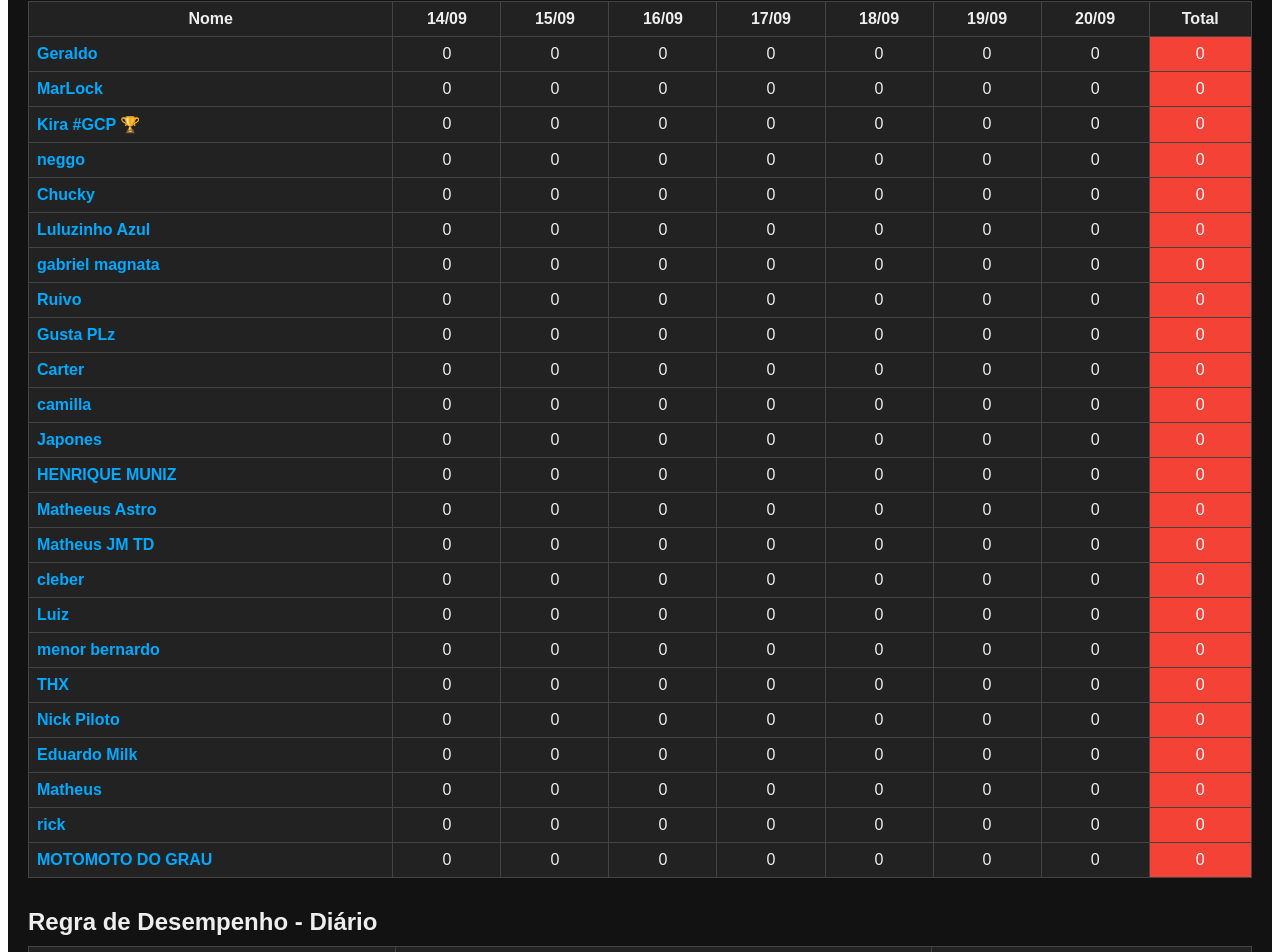
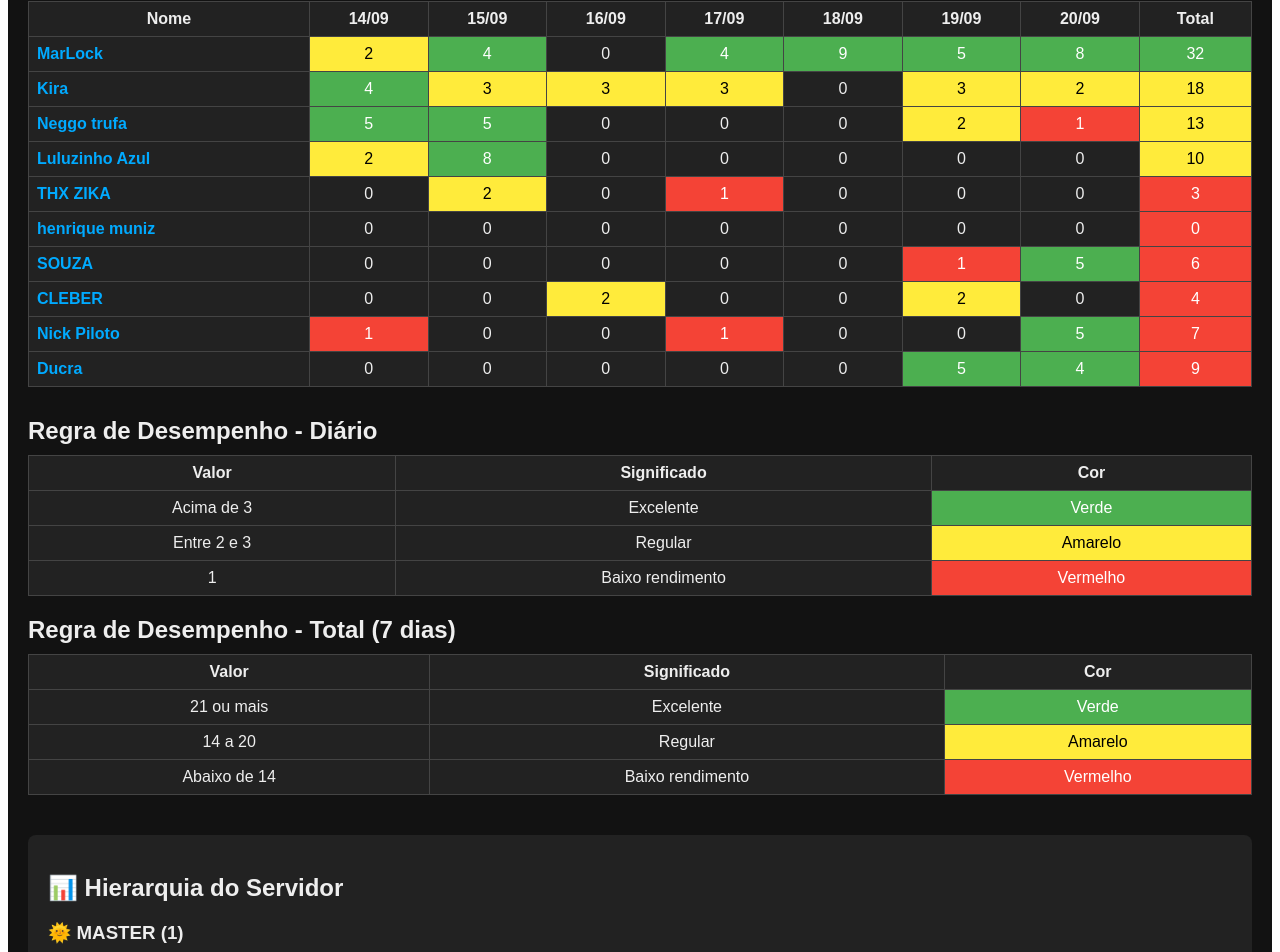
Before and after one commit to pedrohpiri/planilhaeventos, a Vue app: page / in a window 1280 px wide. Shown: the part 1222-2174 px from the top of the page. Built offline with nearby package versions, Linux system fonts and the light colour scheme.

Commit message:
Fix: update EventTable.vue to remove non-hierarchy names from third week and related corrections

```diff
--- a/src/components/EventTable.vue
+++ b/src/components/EventTable.vue
@@ -69,9 +69,9 @@ const weeks = reactive([
         '07/09': p.name === 'Sev7en' ? 2 : p.name === 'MarLock' ? 0 : p.name === 'Geraldo' ? 7 : p.name === 'Chucky' ? 8 : p.name === 'KIRA Nogame' ? 5 : p.name === 'Luluzinho Azul' ? 0 : p.name === 'gabriel magnata' ? 0 : p.name === 'Ruivo' ? 0 : p.name === 'Gusta PLz' ? 0 : p.name === 'dekaze silva' ? 0 : p.name === 'vini toxic' ? 0 : p.name === 'Carter' ? 3 : p.name === 'Kauã' ? 0 : p.name === 'camilla' ? 0 : p.name === 'Japones' ? 0 : p.name === 'HENRIQUE MUNIZ' ? 6 : p.name === 'neggo truffa' ? 6 : p.name === 'Matheus JM TD' ? 0 : p.name === 'cleber' ? 0 : p.name === 'Luiz' ? 0 : p.name === 'Nj1yt' ? 0 : p.name === 'THX' ? 4 : p.name === 'Eduardo Milk' ? 0 : p.name === 'Emierri' ? 0 : p.name === 'isadora' ? 0 : p.name === 'rick' ? 0 : p.name === 'MOTOMOTO DO GRAU' ? 0 : 0,
         '08/09': p.name === 'Sev7en' ? 0 : p.name === 'MarLock' ? 1 : p.name === 'Geraldo' ? 6 : p.name === 'Chucky' ? 3 : p.name === 'KIRA Nogame' ? 6 : p.name === 'Luluzinho Azul' ? 0 : p.name === 'gabriel magnata' ? 0 : p.name === 'Ruivo' ? 0 : p.name === 'Gusta PLz' ? 0 : p.name === 'dekaze silva' ? 0 : p.name === 'vini toxic' ? 0 : p.name === 'Carter' ? 3 : p.name === 'Kauã' ? 0 : p.name === 'camilla' ? 0 : p.name === 'Japones' ? 0 : p.name === 'HENRIQUE MUNIZ' ? 3 : p.name === 'neggo truffa' ? 4 : p.name === 'Matheus JM TD' ? 0 : p.name === 'cleber' ? 0 : p.name === 'Luiz' ? 0 : p.name === 'Nj1yt' ? 2 : p.name === 'THX' ? 0 : p.name === 'Eduardo Milk' ? 1 : p.name === 'Emierri' ? 2 : p.name === 'isadora' ? 0 : p.name === 'rick' ? 0 : p.name === 'MOTOMOTO DO GRAU' ? 0 : 0,
         '09/09': p.name === 'Sev7en' ? 1 : p.name === 'MarLock' ? 2 : p.name === 'Geraldo' ? 6 : p.name === 'Chucky' ? 1 : p.name === 'KIRA Nogame' ? 3 : p.name === 'Luluzinho Azul' ? 0 : p.name === 'gabriel magnata' ? 0 : p.name === 'Ruivo' ? 0 : p.name === 'Gusta PLz' ? 0 : p.name === 'dekaze silva' ? 0 : p.name === 'vini toxic' ? 0 : p.name === 'Carter' ? 1 : p.name === 'Kauã' ? 3 : p.name === 'camilla' ? 1 : p.name === 'Japones' ? 0 : p.name === 'HENRIQUE MUNIZ' ? 0 : p.name === 'neggo truffa' ? 2 : p.name === 'Matheus JM TD' ? 0 : p.name === 'cleber' ? 3 : p.name === 'Luiz' ? 0 : p.name === 'Nj1yt' ? 0 : p.name === 'THX' ? 2 : p.name === 'Eduardo Milk' ? 1 : p.name === 'Emierri' ? 0 : p.name === 'isadora' ? 1 : p.name === 'rick' ? 0 : p.name === 'MOTOMOTO DO GRAU' ? 0 : 0,
-        '10/09': p.name === 'Sev7en' ? 3 : p.name === 'MarLock' ? 1 : p.name === 'Geraldo' ? 8 : p.name === 'Chucky' ? 1 : p.name === 'KIRA Nogame' ? 3 : p.name === 'Luluzinho Azul' ? 0 : p.name === 'gabriel magnata' ? 0 : p.name === 'Ruivo' ? 0 : p.name === 'Gusta PLz' ? 0 : p.name === 'dekaze silva' ? 0 : p.name === 'vini toxic' ? 0 : p.name === 'Carter' ? 1 : p.name === 'Kauã' ? 3 : p.name === 'camilla' ? 1 : p.name === 'Japones' ? 0 : p.name === 'HENRIQUE MUNIZ' ? 0 : p.name === 'neggo truffa' ? 5 : p.name === 'Matheus JM TD' ? 0 : p.name === 'cleber' ? 0 : p.name === 'Luiz' ? 0 : p.name === 'Nj1yt' ? 0 : p.name === 'THX' ? 1 : p.name === 'Eduardo Milk' ? 0 : p.name === 'Emierri' ? 1 : p.name === 'isadora' ? 3 : p.name === 'rick' ? 0 : p.name === 'MOTOMOTO DO GRAU' ? 1 : 0,
+        '10/09': p.name === 'Sev7en' ? 3 : p.name === 'MarLock' ? 1 : p.name === 'Geraldo' ? 8 : p.name === 'Chucky' ? 1 : p.name === 'KIRA Nogame' ? 3 : p.name === 'Luluzinho Azul' ? 0 : p.name === 'gabriel magnata' ? 0 : p.name === 'Ruivo' ? 0 : p.name === 'Gusta PLz' ? 0 : p.name === 'dekaze silva' ? 0 : p.name === 'vini toxic' ? 0 : p.name === 'Carter' ? 1 : p.name === 'Kauã' ? 3 : p.name === 'camilla' ? 1 : p.name === 'Japones' ? 0 : p.name === 'HENRIQUE MUNIZ' ? 0 : p.name === 'neggo truffa' ? 5 : p.name === 'Matheus JM TD' ? 0 : p.name === 'cleber' ? 0 : p.name === 'Luiz' ? 0 : p.name === 'Nj1yt' ? 0 : p.name === 'THX' ? 1 : p.name === 'Eduardo Milk' ? 0 : p.name === 'Emerri' ? 1 : p.name === 'isadora' ? 3 : p.name === 'rick' ? 0 : p.name === 'MOTOMOTO DO GRAU' ? 1 : 0,
         '11/09': p.name === 'Sev7en' ? 3 : p.name === 'MarLock' ? 2 : p.name === 'Geraldo' ? 6 : p.name === 'Chucky' ? 2 : p.name === 'KIRA Nogame' ? 4 : p.name === 'Luluzinho Azul' ? 3 : p.name === 'gabriel magnata' ? 0 : p.name === 'Ruivo' ? 0 : p.name === 'Gusta PLz' ? 0 : p.name === 'dekaze silva' ? 0 : p.name === 'vini toxic' ? 0 : p.name === 'Carter' ? 1 : p.name === 'Kauã' ? 1 : p.name === 'camilla' ? 0 : p.name === 'Japones' ? 0 : p.name === 'HENRIQUE MUNIZ' ? 0 : p.name === 'neggo truffa' ? 3 : p.name === 'Matheus JM TD' ? 0 : p.name === 'cleber' ? 2 : p.name === 'Luiz' ? 0 : p.name === 'Nj1yt' ? 0 : p.name === 'THX' ? 4 : p.name === 'Eduardo Milk' ? 0 : p.name === 'Emierri' ? 1 : p.name === 'isadora' ? 1 : p.name === 'rick' ? 0 : p.name === 'MOTOMOTO DO GRAU' ? 0 : 0,
-        '12/09': p.name === 'Sev7en' ? 5 : p.name === 'MarLock' ? 1 : p.name === 'Geraldo' ? 6 : p.name === 'Chucky' ? 5 : p.name === 'KIRA Nogame' ? 2 : p.name === 'Luluzinho Azul' ? 1 : p.name === 'gabriel magnata' ? 0 : p.name === 'Ruivo' ? 0 : p.name === 'Gusta PLz' ? 0 : p.name === 'dekaze silva' ? 0 : p.name === 'vini toxic' ? 0 : p.name === 'Carter' ? 0 : p.name === 'Kauã' ? 1 : p.name === 'camilla' ? 0 : p.name === 'Japones' ? 0 : p.name === 'HENRIQUE MUNIZ' ? 0 : p.name === 'neggo truffa' ? 5 : p.name === 'Matheus JM TD' ? 0 : p.name === 'cleber' ? 2 : p.name === 'Luiz' ? 0 : p.name === 'Nj1yt' ? 0 : p.name === 'THX' ? 3 : p.name === 'Eduardo Milk' ? 0 : p.name === 'Emierri' ? 0 : p.name === 'isadora' ? 1 : p.name === 'rick' ? 3 : p.name === 'MOTOMOTO DO GRAU' ? 0 : 0,
+        '12/09': p.name === 'Sev7en' ? 5 : p.name === 'MarLock' ? 1 : p.name === 'Geraldo' ? 6 : p.name === 'Chucky' ? 5 : p.name === 'KIRA Nogame' ? 2 : p.name === 'Luluzinho Azul' ? 1 : p.name === 'gabriel magnata' ? 0 : p.name === 'Ruivo' ? 0 : p.name === 'Gusta PLz' ? 0 : p.name === 'dekaze silva' ? 0 : p.name === 'vini toxic' ? 0 : p.name === 'Carter' ? 0 : p.name === 'Kauã' ? 1 : p.name === 'camilla' ? 0 : p.name === 'Japones' ? 0 : p.name === 'HENRIQUE MUNIZ' ? 0 : p.name === 'neggo truffa' ? 5 : p.name === 'Matheus JM TD' ? 0 : p.name === 'cleber' ? 2 : p.name === 'Luiz' ? 0 : p.name === 'Nj1yt' ? 0 : p.name === 'THX' ? 3 : p.name === 'Eduardo Milk' ? 0 : p.name === 'Emerri' ? 0 : p.name === 'isadora' ? 1 : p.name === 'rick' ? 3 : p.name === 'MOTOMOTO DO GRAU' ? 0 : 0,
         '13/09': p.name === 'Sev7en' ? 3 : p.name === 'MarLock' ? 1 : p.name === 'Geraldo' ? 4 : p.name === 'Chucky' ? 2 : p.name === 'KIRA Nogame' ? 5 : p.name === 'Luluzinho Azul' ? 6 : p.name === 'gabriel magnata' ? 0 : p.name === 'Ruivo' ? 0 : p.name === 'Gusta PLz' ? 0 : p.name === 'dekaze silva' ? 0 : p.name === 'vini toxic' ? 0 : p.name === 'Carter' ? 5 : p.name === 'Kauã' ? 3 : p.name === 'camilla' ? 0 : p.name === 'Japones' ? 0 : p.name === 'HENRIQUE MUNIZ' ? 2 : p.name === 'neggo truffa' ? 5 : p.name === 'Matheus JM TD' ? 0 : p.name === 'cleber' ? 0 : p.name === 'Luiz' ? 0 : p.name === 'Nj1yt' ? 0 : p.name === 'THX' ? 0 : p.name === 'Eduardo Milk' ? 0 : p.name === 'Emierri' ? 0 : p.name === 'isadora' ? 3 : p.name === 'rick' ? 1 : p.name === 'MOTOMOTO DO GRAU' ? 1 : 0
       }
     }))
@@ -81,30 +81,16 @@ const weeks = reactive([
     period: '14/09 a 20/09',
     dates: ['14/09', '15/09', '16/09', '17/09', '18/09', '19/09', '20/09'],
     participants: [
-      { name: 'Geraldo', events: { '14/09': 0, '15/09': 0, '16/09': 0, '17/09': 0, '18/09': 0, '19/09': 0, '20/09': 0 } },
-      { name: 'MarLock', events: { '14/09': 0, '15/09': 0, '16/09': 0, '17/09': 0, '18/09': 0, '19/09': 0, '20/09': 0 } },
-      { name: 'Kira #GCP 🏆', events: { '14/09': 0, '15/09': 0, '16/09': 0, '17/09': 0, '18/09': 0, '19/09': 0, '20/09': 0 } },
-      { name: 'neggo', events: { '14/09': 0, '15/09': 0, '16/09': 0, '17/09': 0, '18/09': 0, '19/09': 0, '20/09': 0 } },
-      { name: 'Chucky', events: { '14/09': 0, '15/09': 0, '16/09': 0, '17/09': 0, '18/09': 0, '19/09': 0, '20/09': 0 } },
-      { name: 'Luluzinho Azul', events: { '14/09': 0, '15/09': 0, '16/09': 0, '17/09': 0, '18/09': 0, '19/09': 0, '20/09': 0 } },
-      { name: 'gabriel magnata', events: { '14/09': 0, '15/09': 0, '16/09': 0, '17/09': 0, '18/09': 0, '19/09': 0, '20/09': 0 } },
-      { name: 'Ruivo', events: { '14/09': 0, '15/09': 0, '16/09': 0, '17/09': 0, '18/09': 0, '19/09': 0, '20/09': 0 } },
-      { name: 'Gusta PLz', events: { '14/09': 0, '15/09': 0, '16/09': 0, '17/09': 0, '18/09': 0, '19/09': 0, '20/09': 0 } },
-      { name: 'Carter', events: { '14/09': 0, '15/09': 0, '16/09': 0, '17/09': 0, '18/09': 0, '19/09': 0, '20/09': 0 } },
-      { name: 'camilla', events: { '14/09': 0, '15/09': 0, '16/09': 0, '17/09': 0, '18/09': 0, '19/09': 0, '20/09': 0 } },
-      { name: 'Japones', events: { '14/09': 0, '15/09': 0, '16/09': 0, '17/09': 0, '18/09': 0, '19/09': 0, '20/09': 0 } },
-      { name: 'HENRIQUE MUNIZ', events: { '14/09': 0, '15/09': 0, '16/09': 0, '17/09': 0, '18/09': 0, '19/09': 0, '20/09': 0 } },
-      { name: 'Matheeus Astro', events: { '14/09': 0, '15/09': 0, '16/09': 0, '17/09': 0, '18/09': 0, '19/09': 0, '20/09': 0 } },
-      { name: 'Matheus JM TD', events: { '14/09': 0, '15/09': 0, '16/09': 0, '17/09': 0, '18/09': 0, '19/09': 0, '20/09': 0 } },
-      { name: 'cleber', events: { '14/09': 0, '15/09': 0, '16/09': 0, '17/09': 0, '18/09': 0, '19/09': 0, '20/09': 0 } },
-      { name: 'Luiz', events: { '14/09': 0, '15/09': 0, '16/09': 0, '17/09': 0, '18/09': 0, '19/09': 0, '20/09': 0 } },
-      { name: 'menor bernardo', events: { '14/09': 0, '15/09': 0, '16/09': 0, '17/09': 0, '18/09': 0, '19/09': 0, '20/09': 0 } },
-      { name: 'THX', events: { '14/09': 0, '15/09': 0, '16/09': 0, '17/09': 0, '18/09': 0, '19/09': 0, '20/09': 0 } },
-      { name: 'Nick Piloto', events: { '14/09': 0, '15/09': 0, '16/09': 0, '17/09': 0, '18/09': 0, '19/09': 0, '20/09': 0 } },
-      { name: 'Eduardo Milk', events: { '14/09': 0, '15/09': 0, '16/09': 0, '17/09': 0, '18/09': 0, '19/09': 0, '20/09': 0 } },
-      { name: 'Matheus', events: { '14/09': 0, '15/09': 0, '16/09': 0, '17/09': 0, '18/09': 0, '19/09': 0, '20/09': 0 } },
-      { name: 'rick', events: { '14/09': 0, '15/09': 0, '16/09': 0, '17/09': 0, '18/09': 0, '19/09': 0, '20/09': 0 } },
-      { name: 'MOTOMOTO DO GRAU', events: { '14/09': 0, '15/09': 0, '16/09': 0, '17/09': 0, '18/09': 0, '19/09': 0, '20/09': 0 } }
+      { name: 'MarLock', events: { '14/09': 2, '15/09': 4, '16/09': 0, '17/09': 4, '18/09': 9, '19/09': 5, '20/09': 8 } },
+      { name: 'Kira', events: { '14/09': 4, '15/09': 3, '16/09': 3, '17/09': 3, '18/09': 0, '19/09': 3, '20/09': 2 } },
+      { name: 'Neggo trufa', events: { '14/09': 5, '15/09': 5, '16/09': 0, '17/09': 0, '18/09': 0, '19/09': 2, '20/09': 1 } },
+      { name: 'Luluzinho Azul', events: { '14/09': 2, '15/09': 8, '16/09': 0, '17/09': 0, '18/09': 0, '19/09': 0, '20/09': 0 } },
+      { name: 'THX ZIKA', events: { '14/09': 0, '15/09': 2, '16/09': 0, '17/09': 1, '18/09': 0, '19/09': 0, '20/09': 0 } },
+      { name: 'henrique muniz', events: { '14/09': 0, '15/09': 0, '16/09': 0, '17/09': 0, '18/09': 0, '19/09': 0, '20/09': 0 } },
+      { name: 'SOUZA', events: { '14/09': 0, '15/09': 0, '16/09': 0, '17/09': 0, '18/09': 0, '19/09': 1, '20/09': 5 } },
+      { name: 'CLEBER', events: { '14/09': 0, '15/09': 0, '16/09': 2, '17/09': 0, '18/09': 0, '19/09': 2, '20/09': 0 } },
+      { name: 'Nick Piloto', events: { '14/09': 1, '15/09': 0, '16/09': 0, '17/09': 1, '18/09': 0, '19/09': 0, '20/09': 5 } },
+      { name: 'Ducra', events: { '14/09': 0, '15/09': 0, '16/09': 0, '17/09': 0, '18/09': 0, '19/09': 5, '20/09': 4 } }
     ]
   }
 ])
--- a/src/components/Hierarchy.vue
+++ b/src/components/Hierarchy.vue
@@ -20,7 +20,7 @@ const hierarchy = [
     count: 1,
     icon: '🌞',
     members: [
-      { name: 'Gabiss', html: '@MASTER | 💔Gabiss' }
+      { name: 'Polly', html: '@ORGs | 🎭 Polly' }
     ]
   },
   {
@@ -28,7 +28,7 @@ const hierarchy = [
     count: 1,
     icon: '🌞',
     members: [
-      { name: 'Zack', html: '@ADM | Zack #GCP🏆' }
+      { name: 'Zack', html: '@ADM | Zack #EvT🏆' }
     ]
   },
   {
@@ -36,7 +36,7 @@ const hierarchy = [
     count: 1,
     icon: '🌞',
     members: [
-      { name: 'PH', html: '@Resp.EvT | 🐲 PH 20/24 | 8493' }
+      { name: 'PH', html: '@Resp.EvT | 💔  PH 20/24 | 8493' }
     ]
   },
   {
@@ -44,17 +44,15 @@ const hierarchy = [
     count: 1,
     icon: '🎉',
     members: [
-      { name: 'Sev777en', html: '@Aux.EvT | 🍀 Sev777en | 2450' }
+      { name: 'MarLock', html: '@AuX. EvT |🐲 MarLock #EvT| 1120' }
     ]
   },
   {
     name: 'Líder EvT',
-    count: 3,
+    count: 1,
     icon: '🚀',
     members: [
-      { name: 'Geraldo', html: '@Lid.EvT | 🐲Geraldo | 14158' },
-      { name: 'MarLock', html: '@Lid.EvT |🐲 MarLock#EvT🚀 | 1120' },
-      { name: 'Kira', html: '@Lid. EVT | 🐲Kira #GCP🏆 | 117' }
+      { name: 'Kira', html: '@Lid. EVT | 🐲Kira #EvT 🏆 | 117' }
     ]
   },
   {
@@ -63,39 +61,27 @@ const hierarchy = [
     icon: '🚀',
     members: [
       { name: 'Neggo trufa', html: '@Sub. EVT |🐲Neggo trufa | 1302' },
-      { name: 'Chucky', html: '@Sub.EvT| 🐲 Chucky #85% | 7809' }
+      { name: 'Ducra', html: '@Sub.EvT | 🐲 Ducra | 9959' }
     ]
   },
   {
     name: 'Equipe EvT',
-    count: 11,
+    count: 4,
     icon: '✨',
     members: [
-      { name: 'Camilla', html: '@EvT |🐉Camilla | 30224' },
-      { name: 'Carter', html: '@EvT | 🐲 Carter | 1176' },
-      { name: 'Luiz', html: '@EvT | 🐲 Luiz | 15427' },
-      { name: 'Matheus JM TD', html: '@EvT | 🐲 Matheus JM TD | 12074' },
-      { name: 'Rick Santana', html: '@EVT | 🐲 Rick Santana | 103' },
-      { name: 'Ruivo', html: '@EVT | 🐲 Ruivo | 102' },
-      { name: 'Gusta PLz', html: '@EvT | 🐲Gusta PLz | 4969' },
       { name: 'THX ZIKA', html: '@EvT | 🐲THX ZIKA | 12719' },
       { name: 'henrique muniz', html: '@EVT |🐲 henrique muniz | 11888' },
-      { name: 'Japones', html: '@EvT | 🐲 Japones | 31895' },
-      { name: 'Luluzinho Azul', html: '@EVT |🐲Luluzinho Azul | 25482' }
+      { name: 'Luluzinho Azul', html: '@EVT | 🐲Luluzinho Azul | 25482' },
+      { name: 'SOUZA', html: '@EvT | 🐲 SOUZA | 11814' }
     ]
   },
   {
     name: 'Equipe EvT-T',
-    count: 7,
+    count: 2,
     icon: '✨',
     members: [
-      { name: 'Eduardo Milk', html: '@EvT-T | 🐲Eduardo Milk | 6399' },
-      { name: 'Gabriel Magnata', html: '@EVT-T | 🐲Gabriel Magnata | 1954' },
-      { name: 'Matheus', html: '@EVT-T | 🐲Matheus | 11517' },
-      { name: 'CLEBER', html: '@EvT-T | 🐲CLEBER | 12555' },
-      { name: 'Nick Piloto', html: '@EvT-T | 🐲Nick Piloto | 16338' },
-      { name: 'Astro', html: '@EvT-T | 🐲Astro #AntXit | 34971' },
-      { name: 'Bernardo', html: '@EVT-T | 🐲 Bernardo| 19652' }
+      { name: 'CLEBER', html: '@EvT | 🐲CLEBER | 12555' },
+      { name: 'Nick Piloto', html: '@EvT-T | 🐲Nick Piloto | 16338' }
     ]
   }
 ]
```
